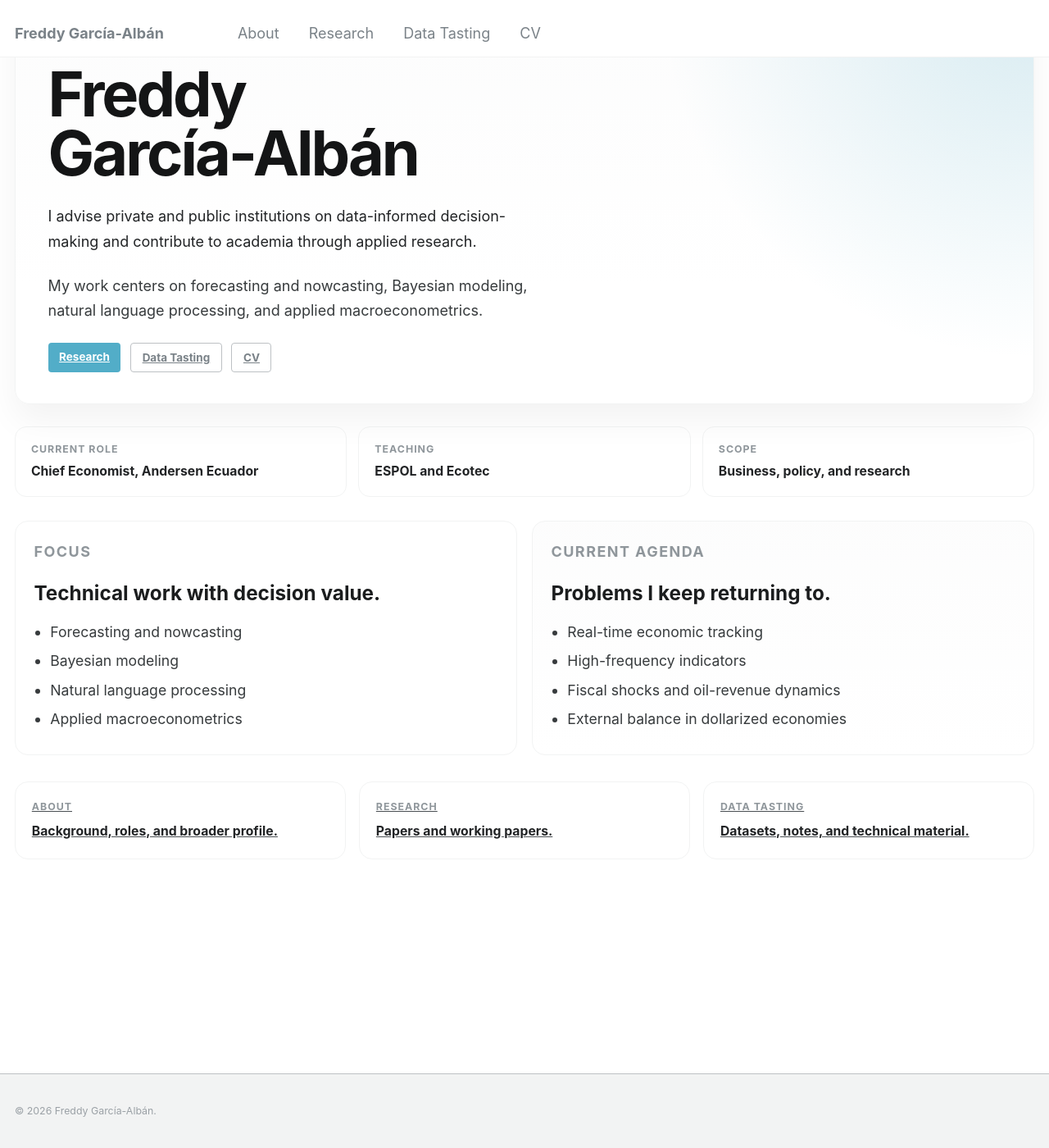
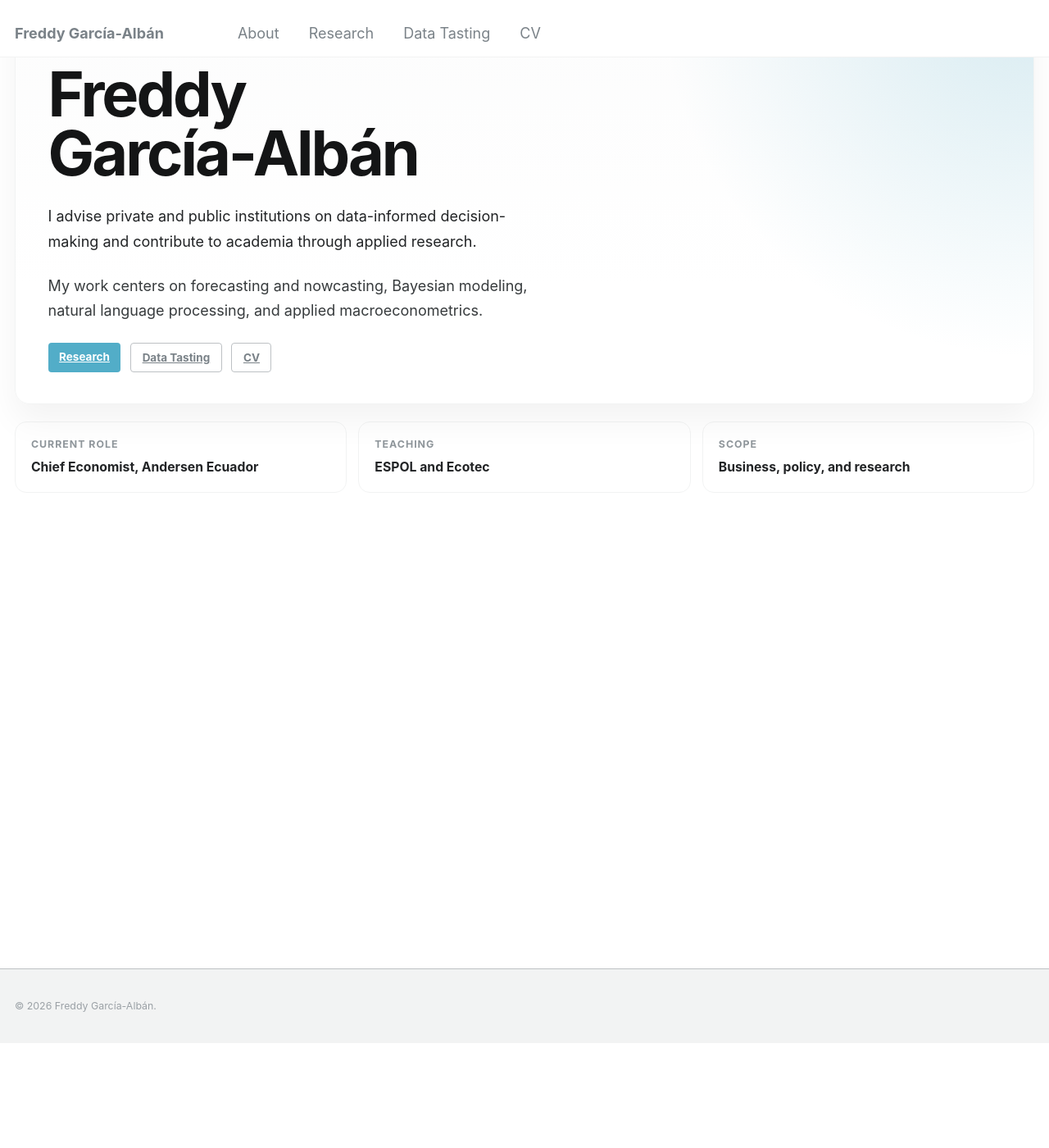
Before and after one commit to EnexFG/EnexFG.github.io, a Jekyll site: the page built from _pages/about.md, in a window 1280 px wide and 1400 px high, scrolled down 127 px. Shown: the whole window at 82% size. Built offline with Jekyll 4.4.1, drawn with Linux system fonts in a browser that asks for light colours.

Commit message:
Remove home panels and related styles
Delete the home-panels/home-links markup from _pages/about.md and remove the associated panel/linkcard styles from _sass/_page.scss. Also adjust layout spacing: remove unused --home-accent/--home-soft variables, reduce .home-hero bottom margin (1.5em → 1.2em), remove .home-panel__eyebrow/.home-linkcard__eyebrow selectors, and set .home-band margin-bottom to 0. These changes simplify the about page UI and prune redundant CSS for panel/linkcard components.

```diff
--- a/_pages/about.md
+++ b/_pages/about.md
@@ -35,43 +35,4 @@ author_profile: false
       <strong>Business, policy, and research</strong>
     </div>
   </section>
-
-  <section class="home-panels">
-    <div class="home-panel">
-      <p class="home-panel__eyebrow">Focus</p>
-      <h2 class="home-panel__title">Technical work with decision value.</h2>
-      <ul class="home-panel__list">
-        <li>Forecasting and nowcasting</li>
-        <li>Bayesian modeling</li>
-        <li>Natural language processing</li>
-        <li>Applied macroeconometrics</li>
-      </ul>
-    </div>
-
-    <div class="home-panel home-panel--tint">
-      <p class="home-panel__eyebrow">Current agenda</p>
-      <h2 class="home-panel__title">Problems I keep returning to.</h2>
-      <ul class="home-panel__list">
-        <li>Real-time economic tracking</li>
-        <li>High-frequency indicators</li>
-        <li>Fiscal shocks and oil-revenue dynamics</li>
-        <li>External balance in dollarized economies</li>
-      </ul>
-    </div>
-  </section>
-
-  <section class="home-links" aria-label="Key sections">
-    <a class="home-linkcard" href="{{ base_path }}/about/">
-      <span class="home-linkcard__eyebrow">About</span>
-      <strong>Background, roles, and broader profile.</strong>
-    </a>
-    <a class="home-linkcard" href="{{ base_path }}/research/">
-      <span class="home-linkcard__eyebrow">Research</span>
-      <strong>Papers and working papers.</strong>
-    </a>
-    <a class="home-linkcard" href="{{ base_path }}/datasets/">
-      <span class="home-linkcard__eyebrow">Data Tasting</span>
-      <strong>Datasets, notes, and technical material.</strong>
-    </a>
-  </section>
 </div>
--- a/_sass/_page.scss
+++ b/_sass/_page.scss
@@ -266,9 +266,7 @@
    ========================================================================== */
 
 .home-landing {
-  --home-accent: #{mix($info-color, #000, 10%)};
   --home-muted: #{mix(#000, $gray, 55%)};
-  --home-soft: #{mix(#fff, $light-gray, 95%)};
   margin: 0 auto 2.5em;
 
   h1,
@@ -286,7 +284,7 @@
 
 .home-hero {
   position: relative;
-  margin-bottom: 1.5em;
+  margin-bottom: 1.2em;
   padding: 2.15em 1.35em 1.5em;
   border: 1px solid $border-color;
   border-radius: 18px;
@@ -301,8 +299,6 @@
 }
 
 .home-hero__eyebrow,
-.home-panel__eyebrow,
-.home-linkcard__eyebrow,
 .home-band__label {
   display: block;
   color: mix(#fff, $gray, 16%);
@@ -355,7 +351,7 @@
 .home-band {
   display: grid;
   gap: 0.8em;
-  margin-bottom: 1.6em;
+  margin-bottom: 0;
 
   @include breakpoint($medium) {
     grid-template-columns: repeat(3, minmax(0, 1fr));
@@ -374,84 +370,6 @@
     color: mix(#000, $gray, 72%);
     font-size: $type-size-5;
     line-height: 1.45;
-  }
-}
-
-.home-panels {
-  display: grid;
-  gap: 1em;
-  margin-bottom: 1.8em;
-
-  @include breakpoint($medium) {
-    grid-template-columns: repeat(2, minmax(0, 1fr));
-  }
-}
-
-.home-panel {
-  padding: 1.3em 1.25em 1.15em;
-  border: 1px solid $border-color;
-  border-radius: 16px;
-  background: #fff;
-}
-
-.home-panel--tint {
-  background: linear-gradient(180deg, mix(#fff, $light-gray, 96%), #fff);
-}
-
-.home-panel__eyebrow {
-  margin-bottom: 1em;
-}
-
-.home-panel__title {
-  margin-bottom: 0.85em;
-  color: mix(#000, $gray, 78%);
-  font-size: 1.35em;
-  line-height: 1.15;
-}
-
-.home-panel__list {
-  margin: 0;
-  padding-left: 1.1em;
-
-  li {
-    margin-bottom: 0.5em;
-    color: var(--home-muted);
-    font-size: 0.98em;
-  }
-}
-
-.home-links {
-  display: grid;
-  gap: 0.9em;
-
-  @include breakpoint($medium) {
-    grid-template-columns: repeat(3, minmax(0, 1fr));
-  }
-}
-
-.home-linkcard {
-  display: block;
-  min-height: 100%;
-  padding: 1.15em 1.1em;
-  color: inherit;
-  text-decoration: none;
-  border: 1px solid $border-color;
-  border-radius: 16px;
-  background: #fff;
-  transition: transform 0.18s ease, box-shadow 0.18s ease, border-color 0.18s ease;
-
-  strong {
-    display: block;
-    margin-top: 0.55em;
-    color: mix(#000, $gray, 72%);
-    font-size: $type-size-5;
-    line-height: 1.5;
-  }
-
-  &:hover {
-    transform: translateY(-2px);
-    border-color: mix($info-color, #fff, 65%);
-    box-shadow: 0 18px 30px rgba(#000, 0.05);
   }
 }
 
```
